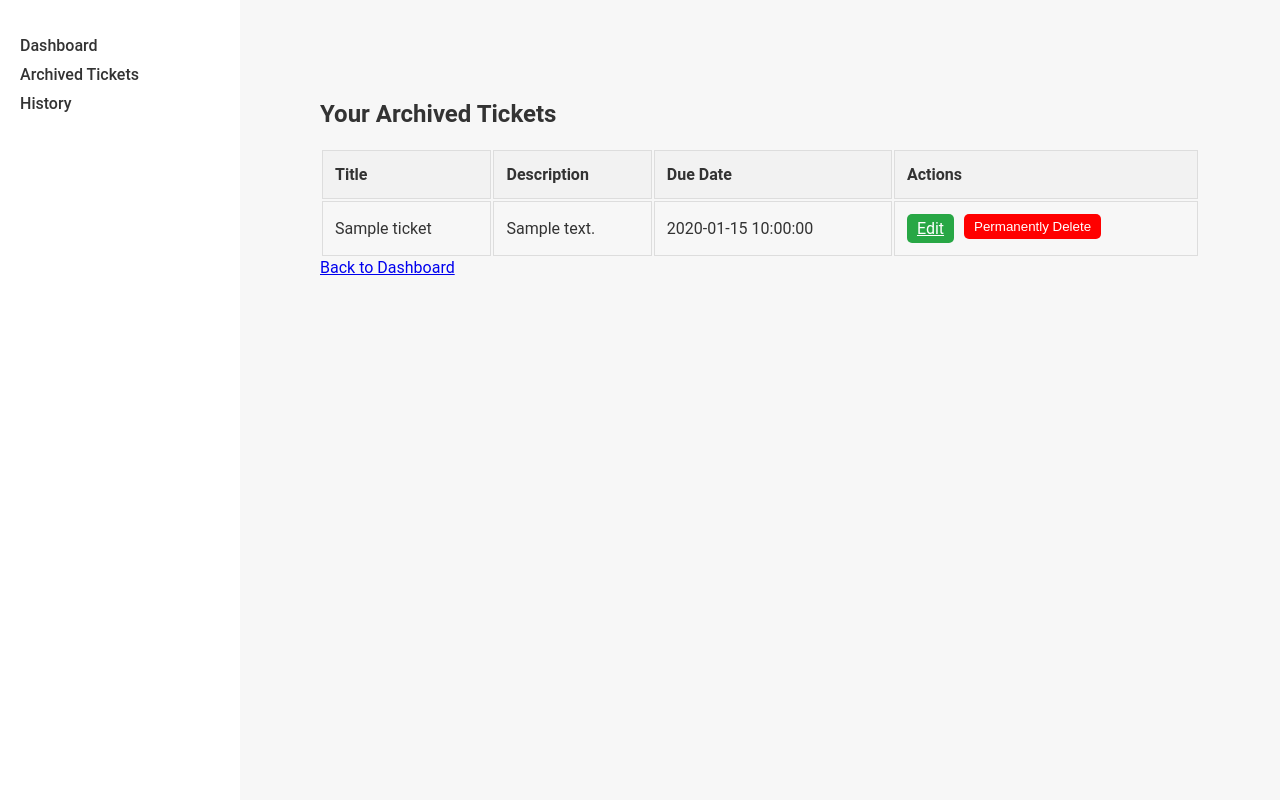
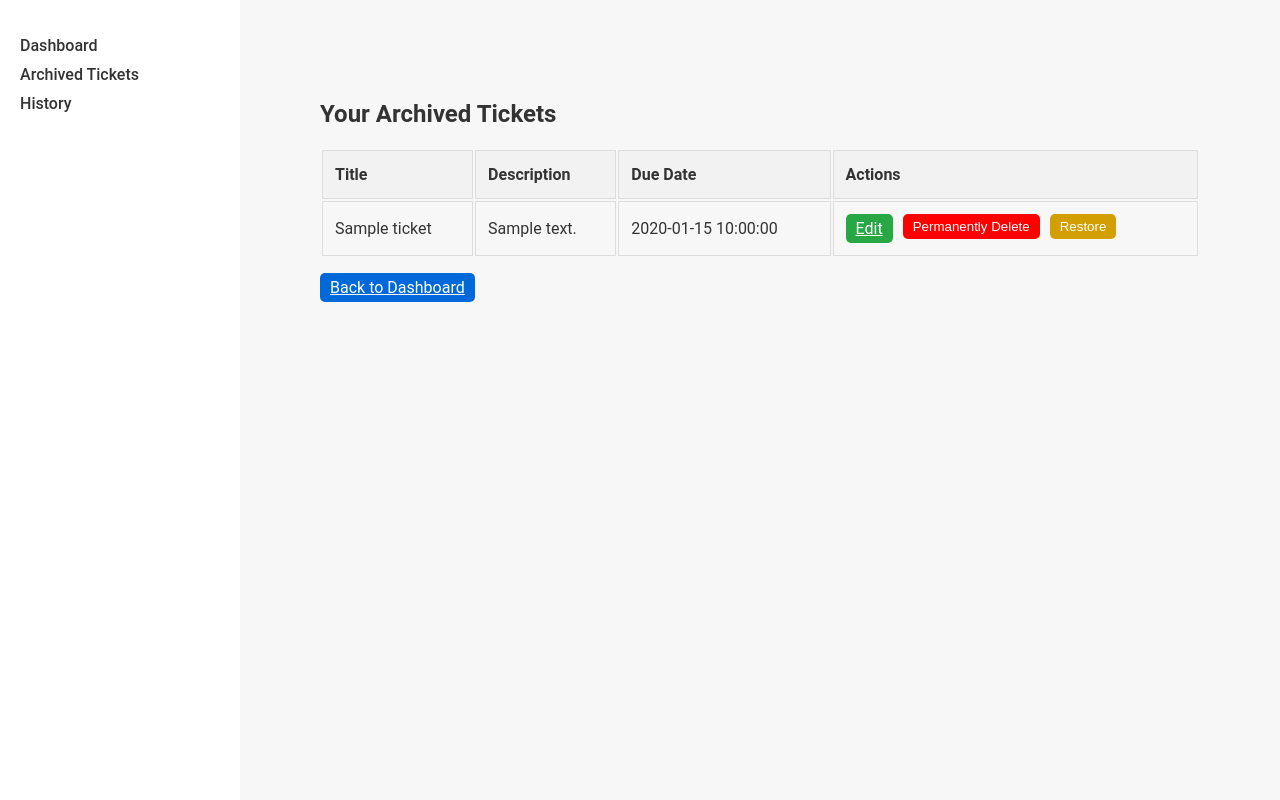
Before and after one commit to OleguerGregoriV/WebApp, a Flask app: template templates/archived_tickets.html in a window 1280 px wide. Shown: the part 48-848 px from the top of the page. Run offline with Flask 3, Linux system fonts and the light colour scheme; the template is opened without the code that fills it: most values are stand-ins (such as "Sample title", 1, 10 or a date in 2020); parts of the project's set-up code (start-up, migrations or seed data) failed here and were passed over.

Commit message:
[ADD] correct style for restore button

```diff
--- a/app.py
+++ b/app.py
@@ -276,6 +276,17 @@ def archive_ticket():
     return render_template('archived_tickets.html', tickets=tickets)
 
 
+@app.route('/restore_ticket/<int:ticket_id>', methods=['POST'])
+@login_required
+def restore_ticket(ticket_id: int):
+    db = get_db()
+    try:
+        cursor = db.cursor()
+        cursor.execute('UPDATE tickets SET is_archived = 0 WHERE id = ?', (ticket_id,))
+        db.commit()
+        return redirect(request.referrer or url_for('archived_tickets'))
+    except Exception as e:
+        return error_message(e)
 
 
 if __name__ == '__main__':
--- a/static/styles.css
+++ b/static/styles.css
@@ -149,6 +149,19 @@ h2, h3 {
     margin-top: 15px;
 }
 
+.btn-restore {
+    padding: 5px 10px;
+    background-color: #d39e00; /* Yellow color for a distinct look */
+    color: white;
+    border: none;
+    border-radius: 5px;
+    cursor: pointer;
+}
+
+.btn-restore:hover {
+    background-color: #d39e00; /* Darker yellow on hover */
+}
+
 .btn-general:hover {
     background-color: #007bff; /* Darker green on hover */
 }
--- a/templates/archived_tickets.html
+++ b/templates/archived_tickets.html
@@ -21,15 +21,23 @@
                     <td>{{ ticket.description }}</td>
                     <td>{{ ticket.due_date }}</td>
                     <td class="ticket-actions">
+                        <!-- Edit Ticket Button -->
                         <a href="{{ url_for('edit_ticket', ticket_id=ticket.id) }}" class="btn btn-edit">Edit</a>
-                        <form action="{{ url_for('permanently_delete_ticket', ticket_id=ticket.id) }}" method="POST" onsubmit="return confirm('Are you sure you want to permanently delete this ticket? This action cannot be undone.');">
+
+                        <!-- Permanently Delete Button -->
+                        <form action="{{ url_for('permanently_delete_ticket', ticket_id=ticket.id) }}" method="POST" onsubmit="return confirm('Are you sure you want to permanently delete this ticket? This action cannot be undone.');" style="display:inline;">
                             <button type="submit" class="btn btn-danger">Permanently Delete</button>
+                        </form>
+
+                        <!-- Restore Ticket Button -->
+                        <form action="{{ url_for('restore_ticket', ticket_id=ticket.id) }}" method="POST" style="display:inline;">
+                            <button type="submit" class="btn btn-restore">Restore</button>
                         </form>
                     </td>
                 </tr>
                 {% endfor %}
             </tbody>
         </table>
-        <a href="{{ url_for('main') }}" class="btn">Back to Dashboard</a>
+        <a href="{{ url_for('main') }}" class="btn-general">Back to Dashboard</a>
     </div>
 {% endblock %}
```
